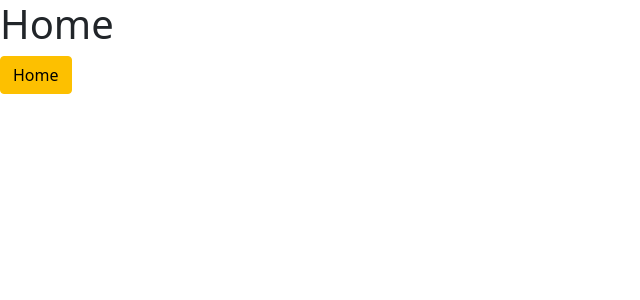
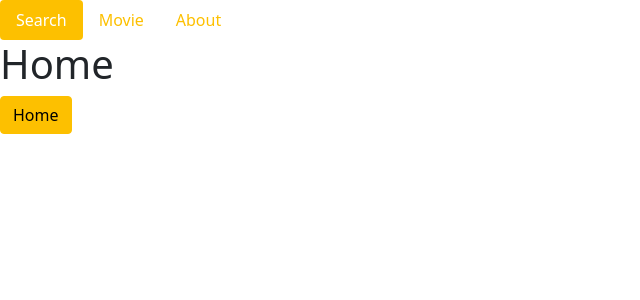
Before and after one commit to BlackMaka/vue-movie, a Vue app: page / in a window 1280 px wide. Shown: the top 300 px of the page, without its empty margins (0-640 px from the left). Built offline with nearby package versions, Linux system fonts and the light colour scheme.

Commit message:
RouterLink사용 및 커스텀액티브 클래스, Header navigation추가

```diff
--- a/src/App.vue
+++ b/src/App.vue
@@ -1,10 +1,15 @@
 <template>
+  <Header />
   <!-- 전역컴포넌트 RouterView-->
   <RouterView />
 </template>
 
 <script>
+import Header from '~/components/Header'
 export default {
+  components:{
+    Header
+  }
 
 }
 </script>
--- /dev/null
+++ b/src/components/Header.vue
@@ -0,0 +1,46 @@
+<template>
+  <header>
+    <div class="nav nav-pills">
+      <div
+        class="nav-item"
+        v-for="nav in navigations"
+        :key="nav.name">
+        <!-- active 되었을때 사용할 클래스명을 직접 지정해줌 active-class속성에
+        부트스트랩 에서 active로 사용하고있어서 -->
+        <RouterLink
+          active-class="active"
+          class="nav-link"
+          :to="nav.href">
+          {{ nav.name }}
+        </RouterLink>
+      </div>
+    </div>
+  </header>
+</template>
+
+<script>
+export default {
+  data(){
+    return{
+      navigations:[
+        {
+          name:'Search',
+          href:'/'
+        },
+        {
+          name:'Movie',
+          href:'/movie'
+        },
+        {
+          name:'About',
+          href:'/about'
+        }
+      ]
+    }
+  }
+}
+</script>
+
+<style>
+
+</style>
--- /dev/null
+++ b/src/routes/Movie.vue
@@ -0,0 +1,13 @@
+<template>
+  <h1>Movie</h1>
+</template>
+
+<script>
+export default {
+
+}
+</script>
+
+<style>
+
+</style>
--- a/src/routes/index.js
+++ b/src/routes/index.js
@@ -2,6 +2,7 @@
 
 import Home from './Home'
 import About from './About'
+import Movie from './Movie'
 export default createRouter({
     //Hash, History
     //https://google.com/#/search
@@ -13,6 +14,10 @@
             component : Home
         },
         {
+            path : '/movie',
+            component : Movie
+        },
+        {
             path : '/about',
             component : About
         }
```
Also changed, not shown: src/components/HelloWorld.vue (deleted, +0 -29 lines).
